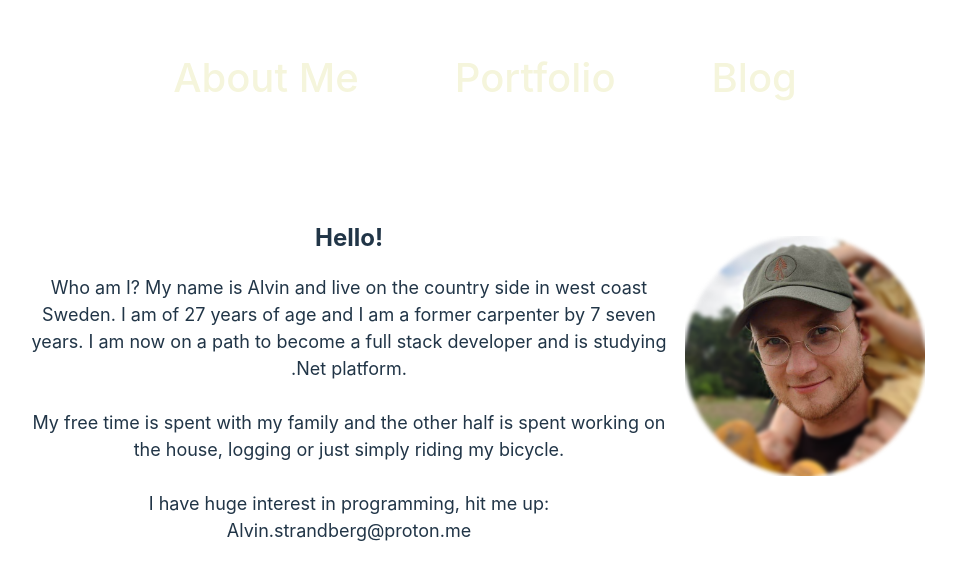
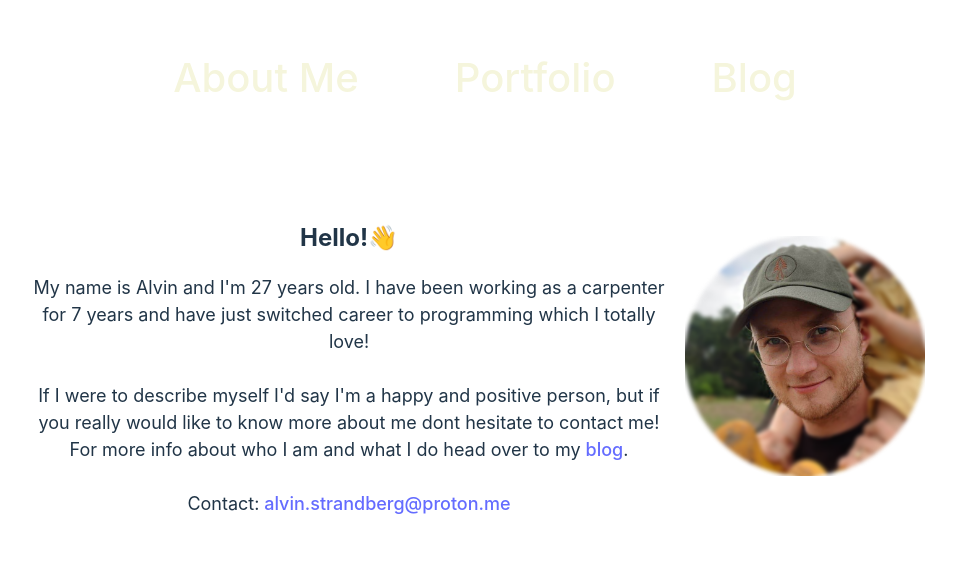
Before and after one commit to troskan/MyPortfolio, a React (Vite) app: page / in a window 1280 px wide. Shown: the top 580 px of the page, without its empty margins (155-1111 px from the left). Built offline with nearby package versions, Linux system fonts and the light colour scheme.

Commit message:
added content to portfolio

```diff
--- a/src/components/IntroAboutMe.jsx
+++ b/src/components/IntroAboutMe.jsx
@@ -5,17 +5,22 @@ function IntroAboutMe() {
     <div className="intro-container">
       <section className="text-section">
         {" "}
-        <h2>Hello!</h2>
+        <h2>Hello!👋</h2>
         <p>
-          Who am I? My name is Alvin and live on the country side in west coast
-          Sweden. I am of 27 years of age and I am a former carpenter by 7 seven
-          years. I am now on a path to become a full stack developer and is
-          studying .Net platform.
-          <br /> <br /> My free time is spent with my family and the other half
-          is spent working on the house, logging or just simply riding my
-          bicycle.
-          <br /> <br /> I have huge interest in programming, hit me up:
-          Alvin.strandberg@proton.me
+          My name is Alvin and I'm 27 years old. I have been working as a
+          carpenter for 7 years and have just switched career to programming
+          which I totally love!
+          <br />
+          <br /> If I were to describe myself I'd say I'm a happy and positive
+          person, but if you really would like to know more about me dont
+          hesitate to contact me!
+          <br />
+          For more info about who I am and what I do head over to my{" "}
+          <a href="/blog">blog</a>.
+          <br /> <br /> Contact:
+          <a href="mailto: alvin.strandberg@proton.me">
+            &nbsp;alvin.strandberg@proton.me
+          </a>
         </p>
       </section>
 
--- /dev/null
+++ b/src/components/PortfolioList.jsx
@@ -0,0 +1,18 @@
+import "../css/Portfolio/portfolio-items.css";
+function PortfolioList() {
+  return (
+    <div className="portfol-container">
+      <div className="list-container">
+        <ul>
+          <button>Item 1</button>
+          <button>Item 2</button>
+          <button>Item 3</button>
+          <button>Item 4</button>
+          <button>Item 5</button>
+        </ul>
+      </div>
+    </div>
+  );
+}
+
+export default PortfolioList;
--- /dev/null
+++ b/src/css/Portfolio/portfolio-items.css
@@ -0,0 +1,11 @@
+.portfol-container {
+  display: flex;
+  justify-content: center;
+}
+button {
+  margin: 0.5rem;
+}
+button {
+  display: block;
+  width: 50rem;
+}
--- a/src/pages/Portfolio.jsx
+++ b/src/pages/Portfolio.jsx
@@ -1,5 +1,11 @@
+import PortfolioList from "../components/PortfolioList";
 function Portfolio() {
-  return <h1>Portfolio</h1>;
+  return (
+    <div>
+      <h1>Portfolio</h1>
+      <PortfolioList />
+    </div>
+  );
 }
 
 export default Portfolio;
```
